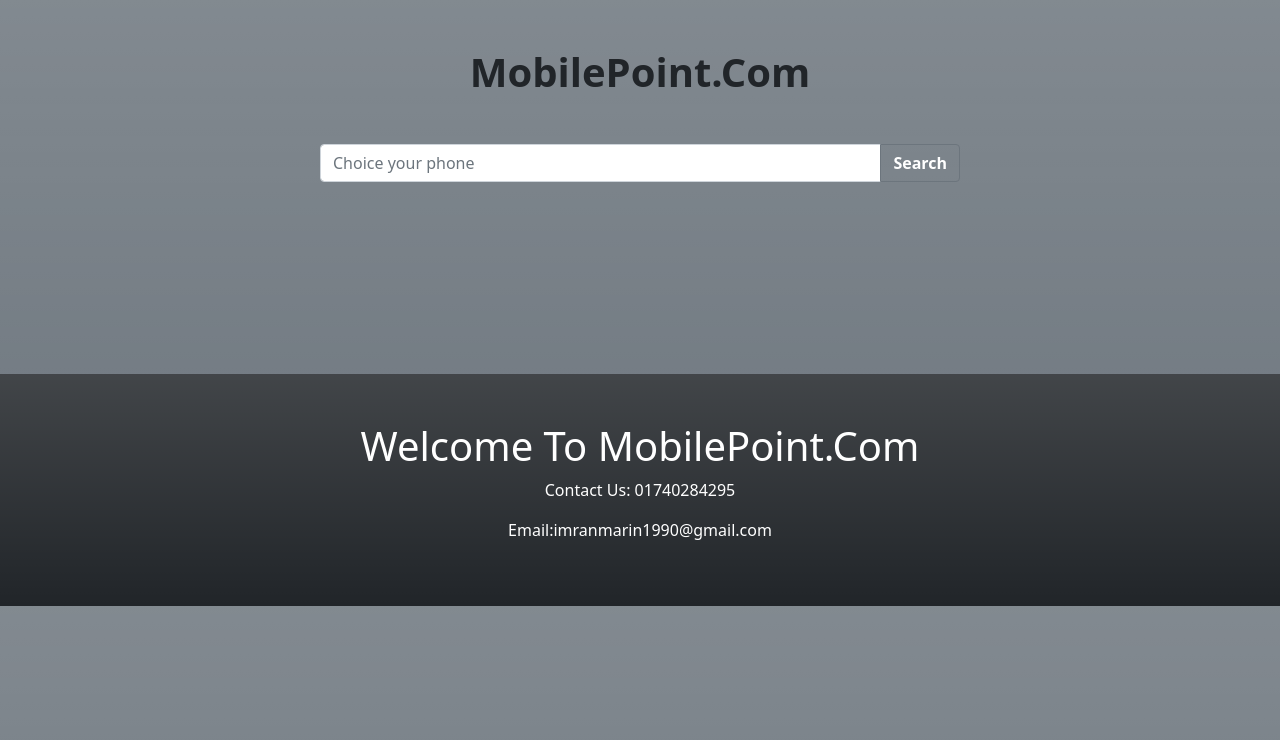
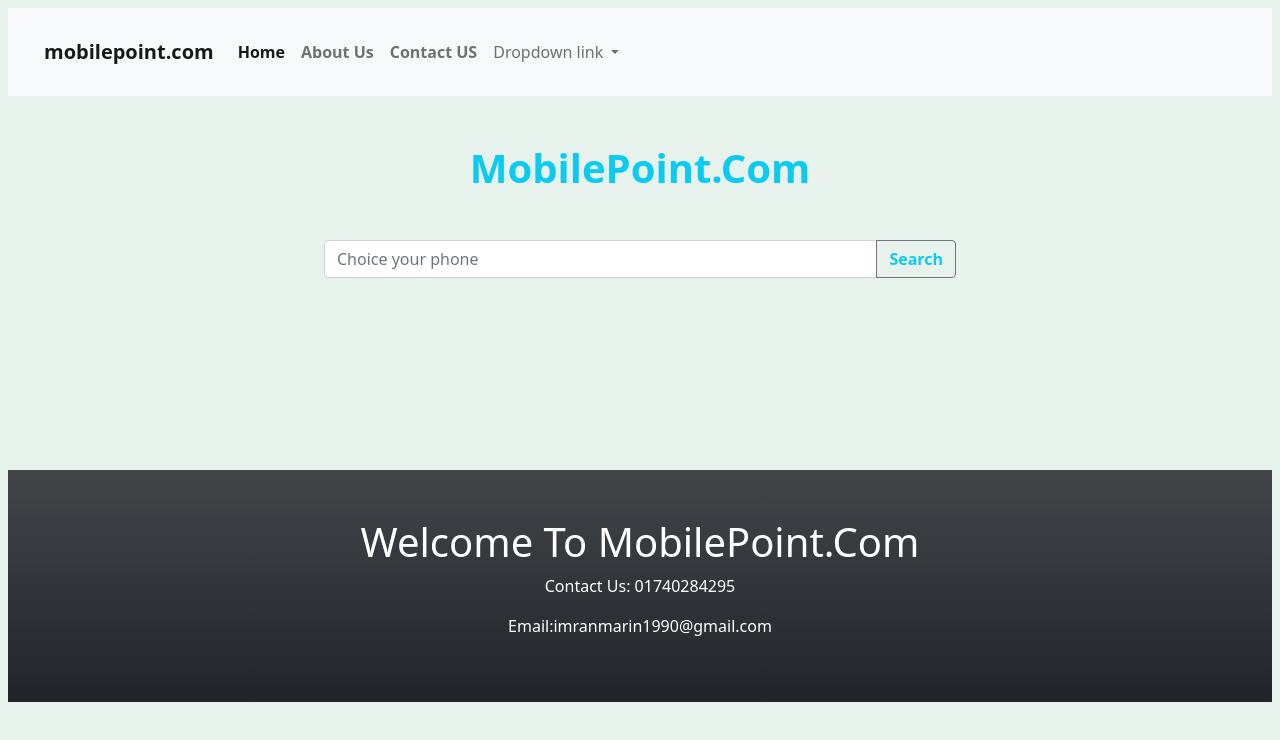
Before and after one commit to Emlakhossain/phone-point-shop-ass-6, a plain HTML site: page index.html in a window 1280 px wide. Drawn offline with nearby package versions, Linux system fonts and the light colour scheme; no server answers.

Commit message:
last commit

```diff
--- a/index.html
+++ b/index.html
@@ -21,14 +21,48 @@
 
 </head>
 
-<body class="bg-secondary bg-gradient">
-    <h1 class="text-center mt-5 mb-5 fs-1 fw-bold">MobilePoint.Com </h1>
+<body class="bg-success p-2 text-dark bg-opacity-10">
+    <!-- navbar section  -->
+    <nav class="navbar navbar-expand-lg navbar-light bg-light p-4">
+        <div class="container-fluid">
+            <a class="navbar-brand fw-bold" href="#">mobilepoint.com</a>
+            <button class="navbar-toggler" type="button" data-bs-toggle="collapse" data-bs-target="#navbarNavDropdown"
+                aria-controls="navbarNavDropdown" aria-expanded="false" aria-label="Toggle navigation">
+                <span class="navbar-toggler-icon"></span>
+            </button>
+            <div class="collapse navbar-collapse" id="navbarNavDropdown">
+                <ul class="navbar-nav">
+                    <li class="nav-item fw-bold">
+                        <a class="nav-link active" aria-current="page" href="#">Home</a>
+                    </li>
+                    <li class="nav-item fw-bold">
+                        <a class="nav-link" href="#">About Us</a>
+                    </li>
+                    <li class="nav-item fw-bold">
+                        <a class="nav-link" href="#">Contact US</a>
+                    </li>
+                    <li class="nav-item dropdown">
+                        <a class="nav-link dropdown-toggle" href="#" id="navbarDropdownMenuLink" role="button"
+                            data-bs-toggle="dropdown" aria-expanded="false">
+                            Dropdown link
+                        </a>
+                        <ul class="dropdown-menu" aria-labelledby="navbarDropdownMenuLink">
+                            <li><a class="dropdown-item" href="#">iPhone</a></li>
+                            <li><a class="dropdown-item" href="#">Samsung</a></li>
+                            <li><a class="dropdown-item" href="#">Oppo</a></li>
+                        </ul>
+                    </li>
+                </ul>
+            </div>
+        </div>
+    </nav>
+    <h1 class="text-center text-info mt-5 mb-5 fs-1 fw-bold">MobilePoint.Com </h1>
     <!-- search field section -->
     <section>
         <div class="input-group mb-3 w-50 mx-auto">
             <input id="search-field" type="text" class="form-control" placeholder="Choice your phone"
                 aria-label="Recipient's username" aria-describedby="button-addon2">
-            <button onclick="loadSearchField()" class="btn btn-outline-secondary text-white fw-bold" type="button"
+            <button onclick="loadSearchField()" class="btn btn-outline-secondary text-info fw-bold" type="button"
                 id="button-addon2">Search</button>
         </div>
     </section>
@@ -42,7 +76,7 @@
     </section>
     <!-- phone information section  -->
     <section>
-        <div class="d-flex justify-content-center my-5" id="more-info">
+        <div class="d-flex justify-content-center my-5 " id="more-info">
 
         </div>
     </section>
--- a/js/app.js
+++ b/js/app.js
@@ -27,7 +27,7 @@ const loadSearchData = searchText => {
     const url = `https://openapi.programming-hero.com/api/phones?search=${searchText}`;
     fetch(url)
         .then(res => res.json())
-        .then(data => displayPhone(data.data))
+        .then(data => displayPhone(data.data.slice(0, 20)))
 }
 loadSearchData('phone')
 
@@ -35,9 +35,6 @@ const displayPhone = (phones) => {
     // console.log(phones)
     const searchResult = document.getElementById('search-result');
     searchResult.textContent = '';
-    if (!phones) {
-        alert('Dont mathed your result')
-    }
     phones?.forEach(phone => {
         // if (!phones) {
         //     return alert('please type again')
@@ -46,7 +43,7 @@ const displayPhone = (phones) => {
         div.classList.add('col');
 
         div.innerHTML = `
-        <div class="card h-100">
+        <div class="card h-100 shadow p-3 mb-5 bg-body rounded">
         <img style="width:200px;" src="${phone.image} "class="card-img-top img-fluid mx-auto p-3" alt="...">
         <div class="card-body">
             <h5 class="card-title"> Name:${phone.phone_name}</h5>
@@ -85,7 +82,7 @@ const displayMoreInformation = (phone) => {
     div.classList.add('card');
     div.innerHTML = `
 <img style="width:200px;" src="${phone.image}" class="card-img-top img-fluid mx-auto p-3" alt="...">
-<div class="card-body">
+<div class="card-body shadow-lg p-3  bg-body rounded">
     <h5 class="card-title">Name: ${phone.name}</h5>
     <p class="card-text">ReliseDate: ${phone.releaseDate ? phone.releaseDate : 'No Data found'}</p>
     <p>MainFeatures:${phone.mainFeatures.storage}</p>
```
